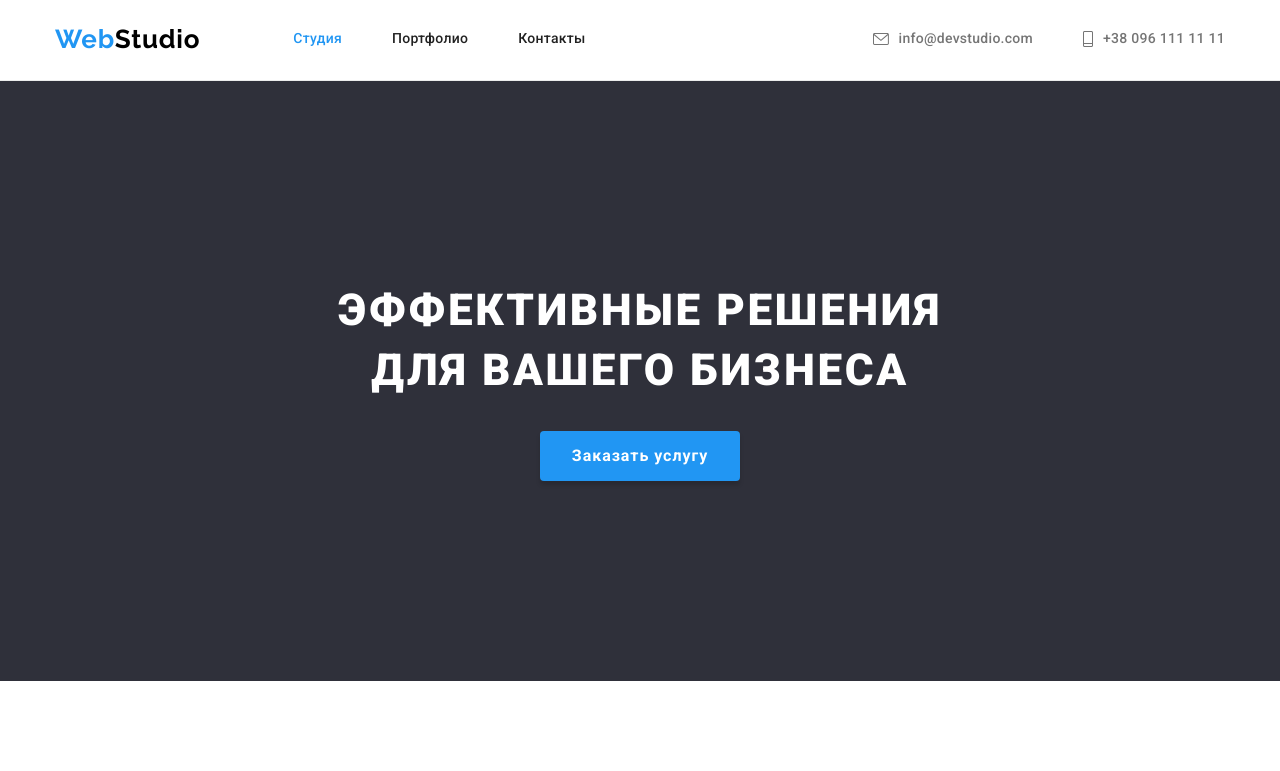
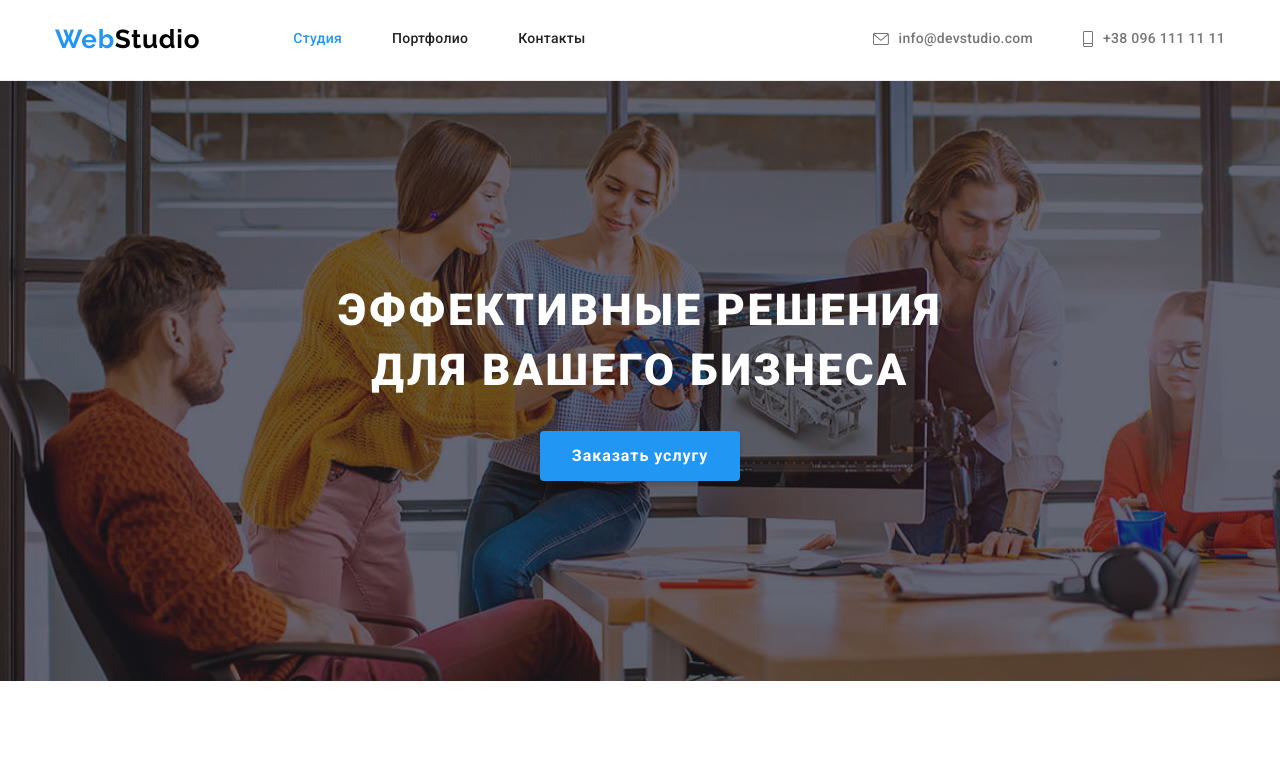
Before and after one commit to shevchenko-andrey/goit-markup-hw-04, a plain HTML site: page index.html in a window 1280 px wide. Shown: the top 771 px of the page. Drawn offline with nearby package versions, Linux system fonts and the light colour scheme.

Commit message:
Добавляет фоновый рисунок на герой

```diff
--- a/css/styles.css
+++ b/css/styles.css
@@ -161,6 +161,10 @@ body {
 .hero {
   text-align: center;
   background-color: #2f303a;
+  background-image: linear-gradient(rgba(47, 48, 58, 0.4), rgba(47, 48, 58, 0.4)),
+    url(../images/hero/bc.jpg);
+  background-size: cover;
+
   padding: 200px 0;
 }
 
```
Also changed, not shown: images/hero/bc.jpg (added), 1 other file.
